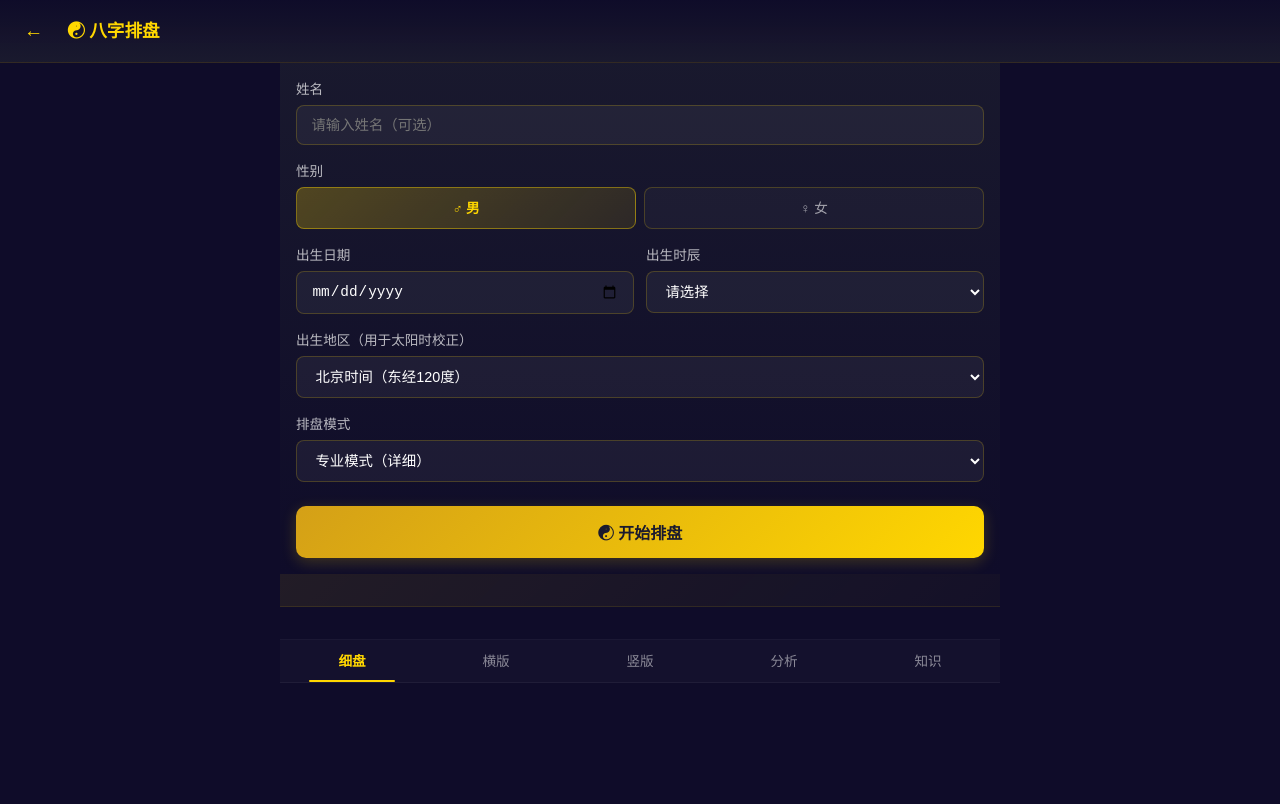
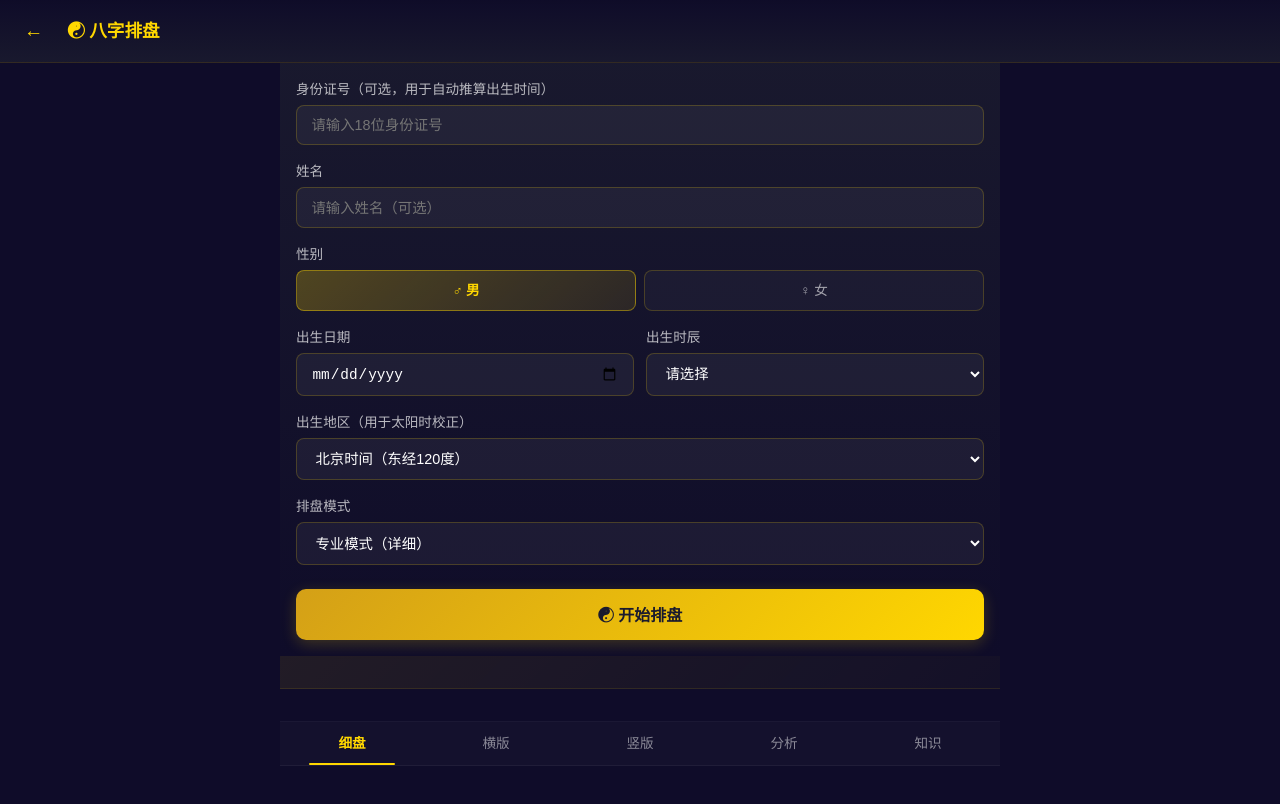
Before and after one commit to WERLK/suanming, a plain HTML site: page modules/bazi.html in a window 1280 px wide. Drawn offline with Linux system fonts and the light colour scheme.

Commit message:
feat: 八字排盘新增身份证号输入功能
- 输入18位身份证号自动解析出生日期和性别
- 自动填充出生日期、性别选择、默认时辰为午时
- 支持15位旧身份证格式
- 解析结果带提示，时辰需用户手动确认

```diff
--- a/modules/bazi.html
+++ b/modules/bazi.html
@@ -201,6 +201,11 @@ body{margin:0;padding:0;background:#0f0c29;color:#fff;font-family:-apple-system,
 <div class="content-area">
 <!-- 输入表单 -->
 <div class="form-section" id="formSection">
+<div class="form-group">
+<div class="form-label">身份证号（可选，用于自动推算出生时间）</div>
+<input type="text" class="form-input" id="idCard" placeholder="请输入18位身份证号" maxlength="18" oninput="parseIdCard()">
+<div class="hint" id="idCardHint" style="font-size:0.75rem;color:rgba(255,215,0,0.7);margin-top:0.3rem;"></div>
+</div>
 <div class="form-group">
 <div class="form-label">姓名</div>
 <input type="text" class="form-input" id="baziName" placeholder="请输入姓名（可选）">
@@ -609,6 +614,50 @@ function calcXiyong(dayGan,wuxing,monthZhi){
   return{xiyong,jishen,season};
 }
 
+// ========== 身份证解析 ==========
+function parseIdCard(){
+  const idCard=document.getElementById('idCard').value.trim();
+  const hint=document.getElementById('idCardHint');
+  if(idCard.length<18&&idCard.length<15){
+    hint.textContent='';
+    return;
+  }
+  // 校验格式
+  const idRegex=/^\d{17}[\dXx]$/;
+  const idRegex15=/^\d{15}$/;
+  if(!idRegex.test(idCard)&&!idRegex15.test(idCard)){
+    hint.textContent='⚠️ 身份证号格式不正确';
+    hint.style.color='#ff6b6b';
+    return;
+  }
+  let year,month,day,genderCode;
+  if(idCard.length===18){
+    year=parseInt(idCard.substring(6,10));
+    month=parseInt(idCard.substring(10,12));
+    day=parseInt(idCard.substring(12,14));
+    genderCode=parseInt(idCard.charAt(16));
+  }else{
+    // 15位身份证：年份前两位补19
+    year=parseInt('19'+idCard.substring(6,8));
+    month=parseInt(idCard.substring(8,10));
+    day=parseInt(idCard.substring(10,12));
+    genderCode=parseInt(idCard.charAt(14));
+  }
+  // 填充出生日期
+  const dateStr=year+'-'+String(month).padStart(2,'0')+'-'+String(day).padStart(2,'0');
+  document.getElementById('baziDate').value=dateStr;
+  // 自动推算时辰（默认午时，并提示用户）
+  if(!document.getElementById('baziTime').value){
+    document.getElementById('baziTime').value='午时';
+  }
+  // 自动设置性别
+  const gender=genderCode%2===1?'male':'female';
+  document.querySelectorAll('.gender-btn').forEach(btn=>btn.classList.remove('active'));
+  document.querySelector('.gender-btn[data-value="'+gender+'"]')?.classList.add('active');
+  hint.innerHTML='✅ 已从身份证解析：'+year+'年'+month+'月'+day+'日，'+ (gender==='male'?'男':'女')+'<br><span style="color:rgba(255,255,255,0.5);font-size:0.7rem;">注：时辰无法从身份证获取，请手动选择或保持默认"午时"</span>';
+  hint.style.color='#51cf66';
+}
+
 // ========== 显示函数 ==========
 function calculateBazi(){
   const name=document.getElementById('baziName').value;
```
